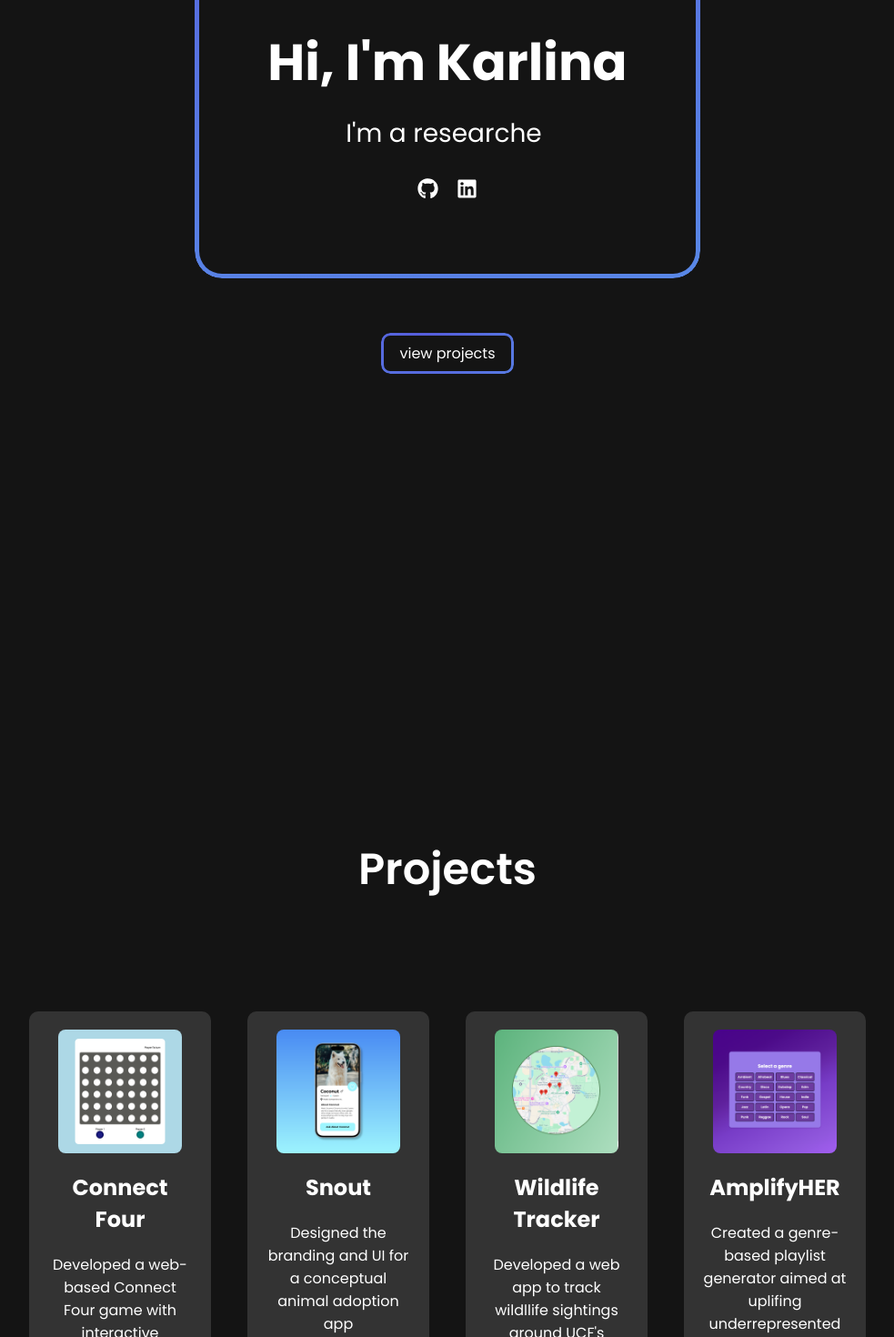
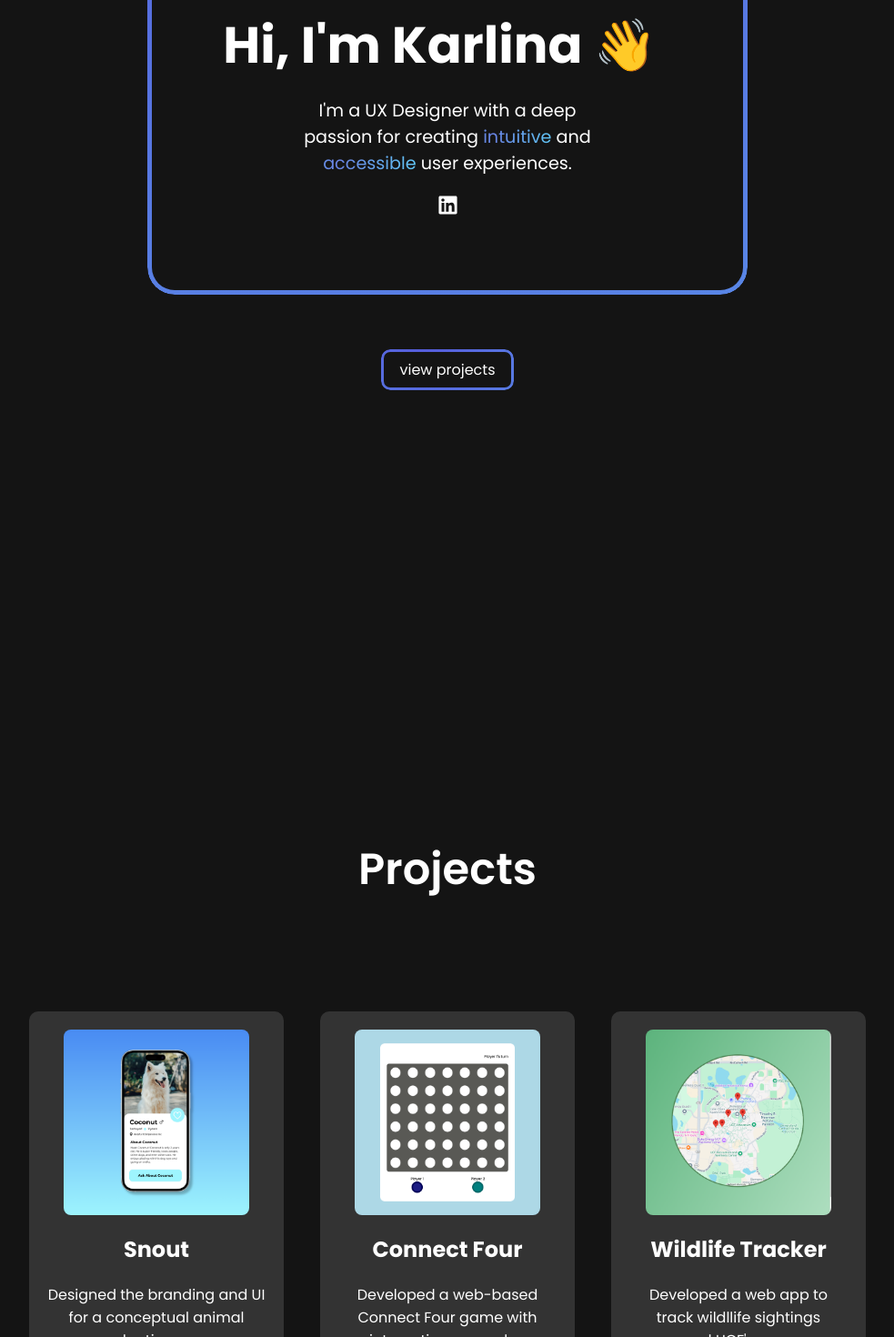
Before and after one commit to karlinamaya/km-portfolio, a React (Create React App) app: page / in a window 1280 px wide. Shown: the part 240-1710 px from the top of the page at 91% size, without its empty margins (148-1131 px from the left). Built offline with nearby package versions, Linux system fonts and the light colour scheme.

Commit message:
Updated portfolio content

```diff
--- a/package.json
+++ b/package.json
@@ -50,6 +50,6 @@
     "@babel/plugin-proposal-private-property-in-object": "^7.21.11",
     "eslint": "^8.57.1",
     "eslint-plugin-react": "^7.37.1",
-    "gh-pages": "^6.1.1"
+    "gh-pages": "^6.3.0"
   }
 }
--- a/src/components/About.js
+++ b/src/components/About.js
@@ -20,24 +20,22 @@ const About = () => {
   return (
     <section id="about">
       <div className="about-container">
-        <h1>Hi, I'm Karlina</h1>
-        <p>I'm a <TypeAnimation
-          sequence={[
-            'designer 🎨',
-            1100,
-            'developer 💻',
-            1100,
-            'researcher 🔎',
-            1100,
-          ]}
-          speed={53}
-          style={{ fontSize: '1em', display: 'inline-block' }}
-          repeat={Infinity}
-        /></p>
+        <h1>
+          <TypeAnimation
+            sequence={[
+              'Hi, I\'m Karlina 👋',
+              2000,
+            ]}
+            speed={50}
+            style={{ fontSize: '1em', display: 'inline-block' }}
+          />
+        </h1>
+        <div className="ux-designer-tagline">
+        <p>
+          I'm a UX Designer with a deep passion for creating <span className="gradient-text">intuitive</span> and <span className="gradient-text">accessible</span> user experiences.
+        </p>
+        </div>
         <div className="social-icons">
-          <a href="https://github.com/karlinamaya" target="_blank" rel="noopener noreferrer">
-            <FaGithub style={{ fontSize: 23, color: 'white', margin: '0 10px' }} />
-          </a>
           <a href="https://www.linkedin.com/in/karlina-maya/" target="_blank" rel="noopener noreferrer">
             <FaLinkedin style={{ fontSize: 23, color: 'white', margin: '0 10px' }} />
           </a>
--- a/src/components/Projects.js
+++ b/src/components/Projects.js
@@ -7,18 +7,6 @@ const Projects = () => {
     <section id="projects">
       <h1>Projects</h1>
       <div className="project-grid">
-        <div className="project">
-          <a href="https://github.com/karlinamaya/connect-four" target="_blank" rel="noreferrer noopener">
-            <img src="/images/connectfour.png" alt="Connect Four" />
-          </a>
-          <h2>Connect Four</h2>
-          <p>Developed a web-based Connect Four game with interactive gameplay</p>
-          <div className="tech-buttons">
-            <span className="tech-button">javascript</span>
-            <span className="tech-button">html</span>
-            <span className="tech-button">bootstrap css</span>
-          </div>
-        </div>
         <div className="project">
           <Link to="/snout">
             <img src="/images/snout.png" alt="Snout" />
@@ -33,7 +21,20 @@ const Projects = () => {
           </div>
         </div>
         <div className="project">
-          <a href="https://github.com/karlinamaya/wildlife-tracker" target="_blank" rel="noreferrer noopener">
+          {/* <a href="https://github.com/karlinamaya/connect-four" target="_blank" rel="noreferrer noopener"> */}
+          <a href="https://karlinamaya.github.io/connect-four/" target="_blank" rel="noreferrer noopener">
+            <img src="/images/connectfour.png" alt="Connect Four" />
+          </a>
+          <h2>Connect Four</h2>
+          <p>Developed a web-based Connect Four game with interactive gameplay</p>
+          <div className="tech-buttons">
+            <span className="tech-button">javascript</span>
+            <span className="tech-button">html</span>
+            <span className="tech-button">bootstrap css</span>
+          </div>
+        </div>
+        <div className="project">
+          <a href="https://devpost.com/software/knights-wildlife-tracker" target="_blank" rel="noreferrer noopener">
             <img src="/images/wildlife-tracker.png" alt="Wildlife Tracker" />
           </a>
           <h2>Wildlife Tracker</h2>
@@ -46,7 +47,7 @@ const Projects = () => {
             <span className="tech-button">mongodb</span>
           </div>
         </div>
-        <div className="project">
+        {/* <div className="project">
           <a href="https://github.com/karlinamaya/AmplifyHER" target="_blank" rel="noreferrer noopener">
             <img src="/images/amplifyher.png" alt="AmplifyHER" />
           </a>
@@ -58,7 +59,7 @@ const Projects = () => {
             <span className="tech-button">bootstrap css</span>
             <span className="tech-button">spotify api</span>
           </div>
-        </div>
+        </div> */}
       </div>
     </section>
   );
--- a/src/styles/About.css
+++ b/src/styles/About.css
@@ -57,8 +57,56 @@
 }
 
 #about p {
-  font-size: 1.75rem;
+  font-size: 1.2rem;
   margin-top: 0;
+}
+
+.ux-designer-tagline {
+  width: 65%; /* Set fixed width to make sure the text doesn't stretch across the screen */
+  max-width: 500px; /* Optional: Limit the width on large screens */
+  margin: 0 auto; /* Center align the tagline */
+  padding: 0px 0;
+}
+
+.gradient-text {
+  background: linear-gradient(270deg, rgb(104, 130, 226), rgb(95, 209, 249), rgb(104, 130, 226));
+  background-size: 200% 200%;
+  -webkit-background-clip: text;
+  -webkit-text-fill-color: transparent;
+  background-clip: text;
+  color: transparent;
+  animation: gradientLoop 2s linear infinite;
+}
+
+@keyframes gradientLoop {
+  0% {
+    background-position: 0% 50%;
+  }
+  100% {
+    background-position: 200% 50%;
+  }
+}
+
+.wave span {
+  display: inline-block;
+  animation: wave-bounce 0.6s ease-out forwards;
+  opacity: 0;
+  transform: translateY(10px);
+}
+
+@keyframes wave-bounce {
+  0% {
+    opacity: 0;
+    transform: translateY(10px) scale(0.95);
+  }
+  50% {
+    opacity: 1;
+    transform: translateY(-5px) scale(1.1);
+  }
+  100% {
+    opacity: 1;
+    transform: translateY(0) scale(1);
+  }
 }
 
 .view-projects-button {
```
Also changed, not shown: 1 other file (tests, documents, lock files or other folders).
